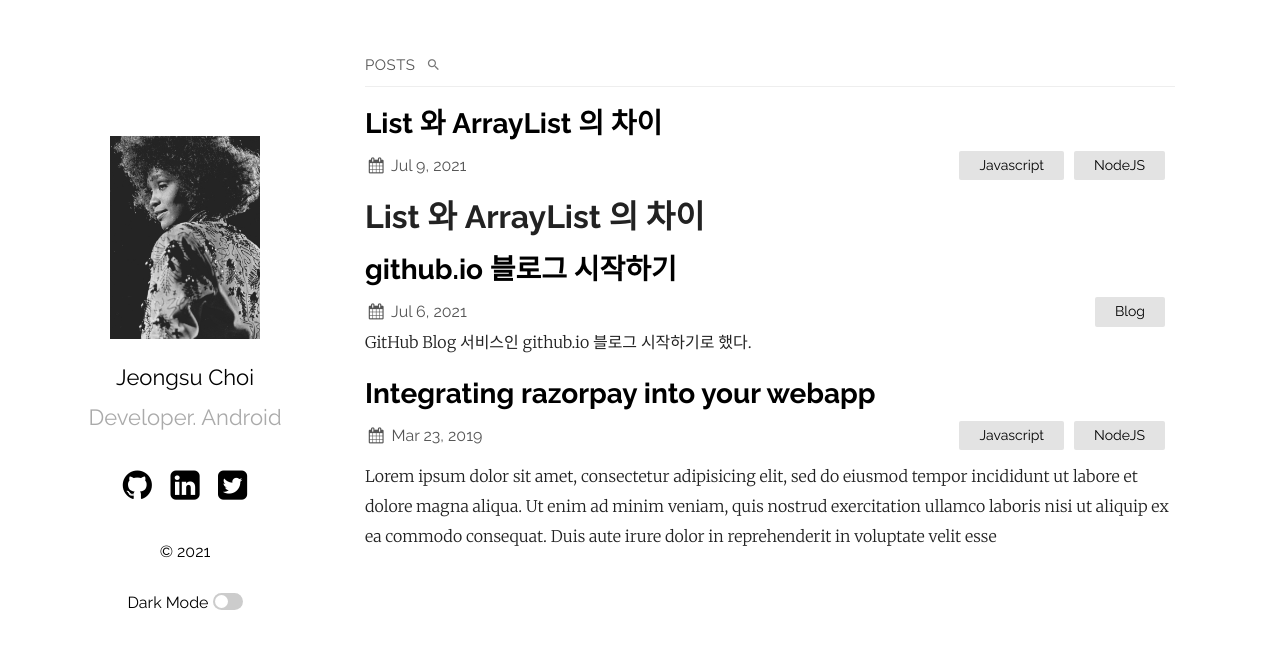
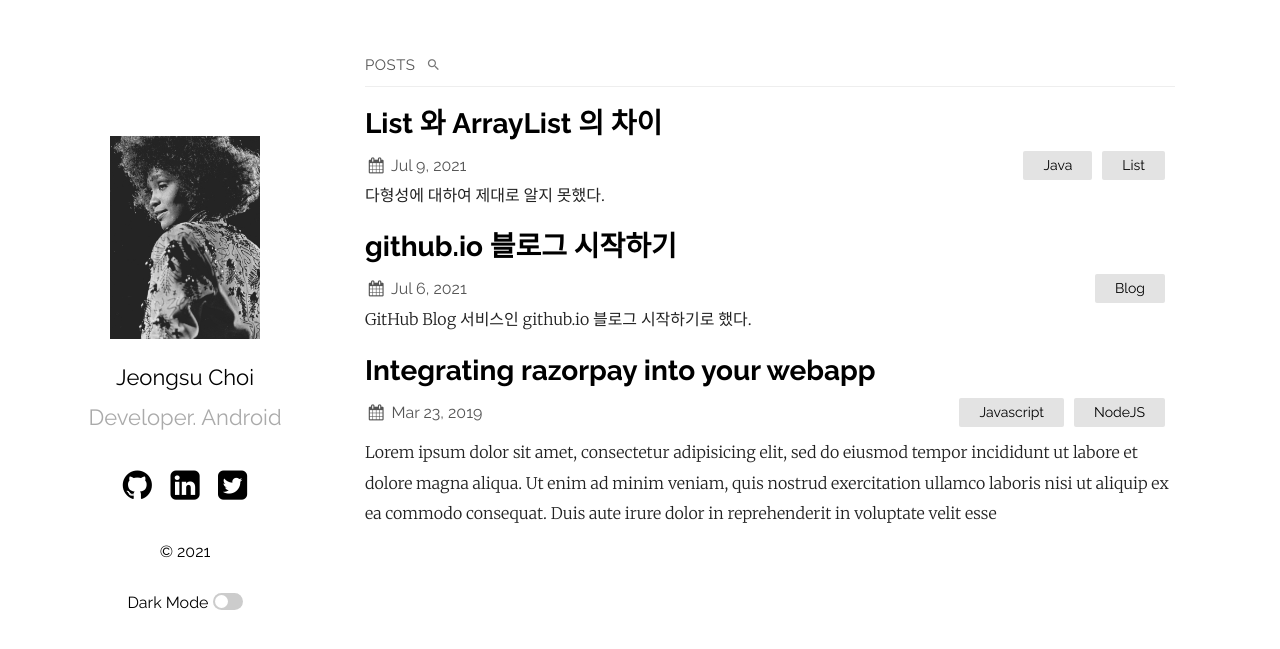
Before and after one commit to emptypott/emptypott.github.io, a Jekyll site: the page built from index.md, in a window 1280 px wide. Shown: the top 649 px of the page. Built offline with Jekyll 4.4.1, drawn with Linux system fonts in a browser that asks for light colours.

Commit message:
Update 2021-07-09-post.md
pplease ppplease

```diff
--- a/_posts/2021-07-09-post.md
+++ b/_posts/2021-07-09-post.md
@@ -1,10 +1,10 @@
 ---
-layout: post
 title:  "List 와 ArrayList 의 차이"
-date:   2021-07-09
-categories: Javascript NodeJS
+excerpt: "다형성에 대하여 제대로 알지 못했다."
+
+categories: Java List
+date: 2021-07-09
 ---
-
 
 
 # List 와 ArrayList 의 차이
```
